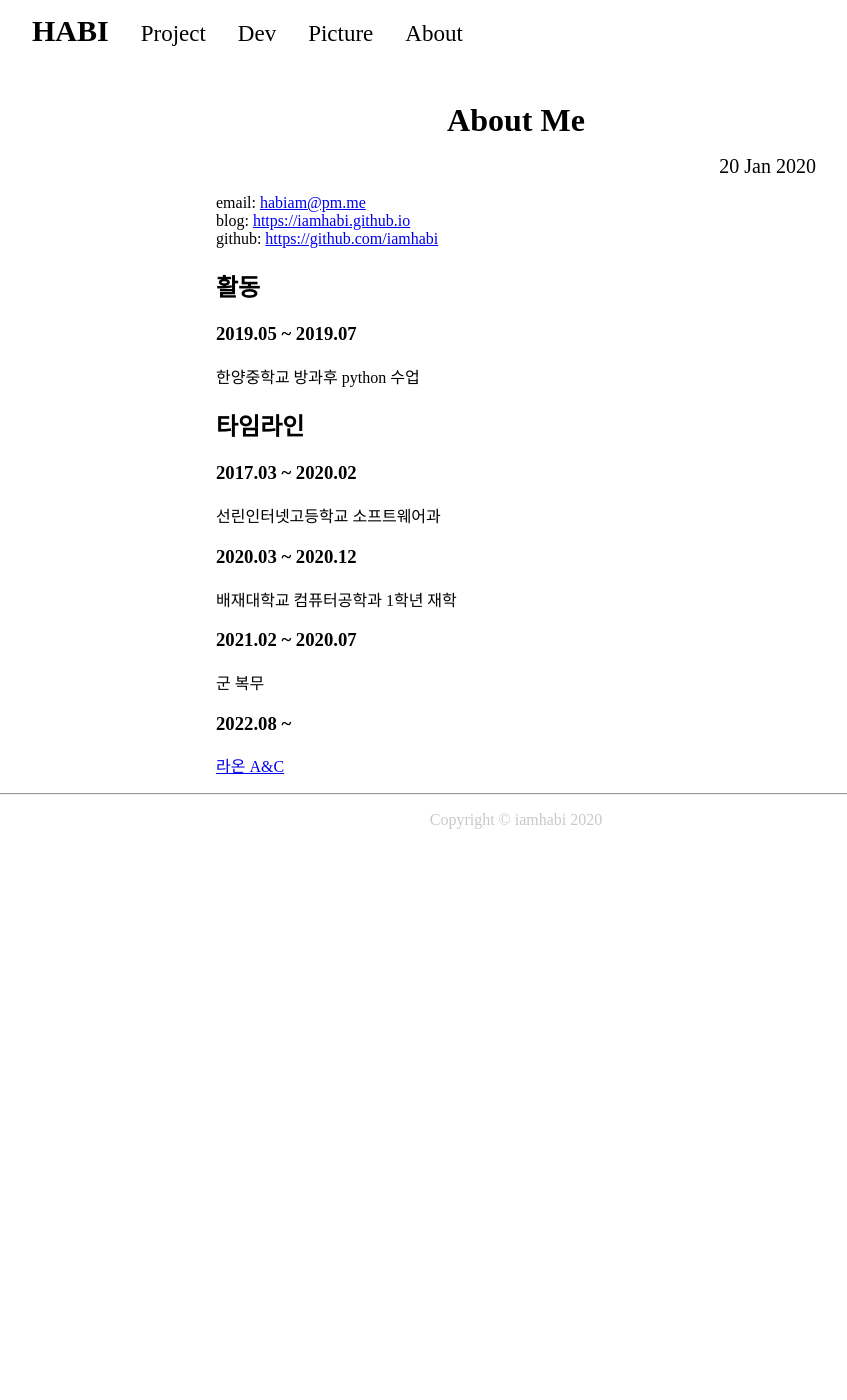
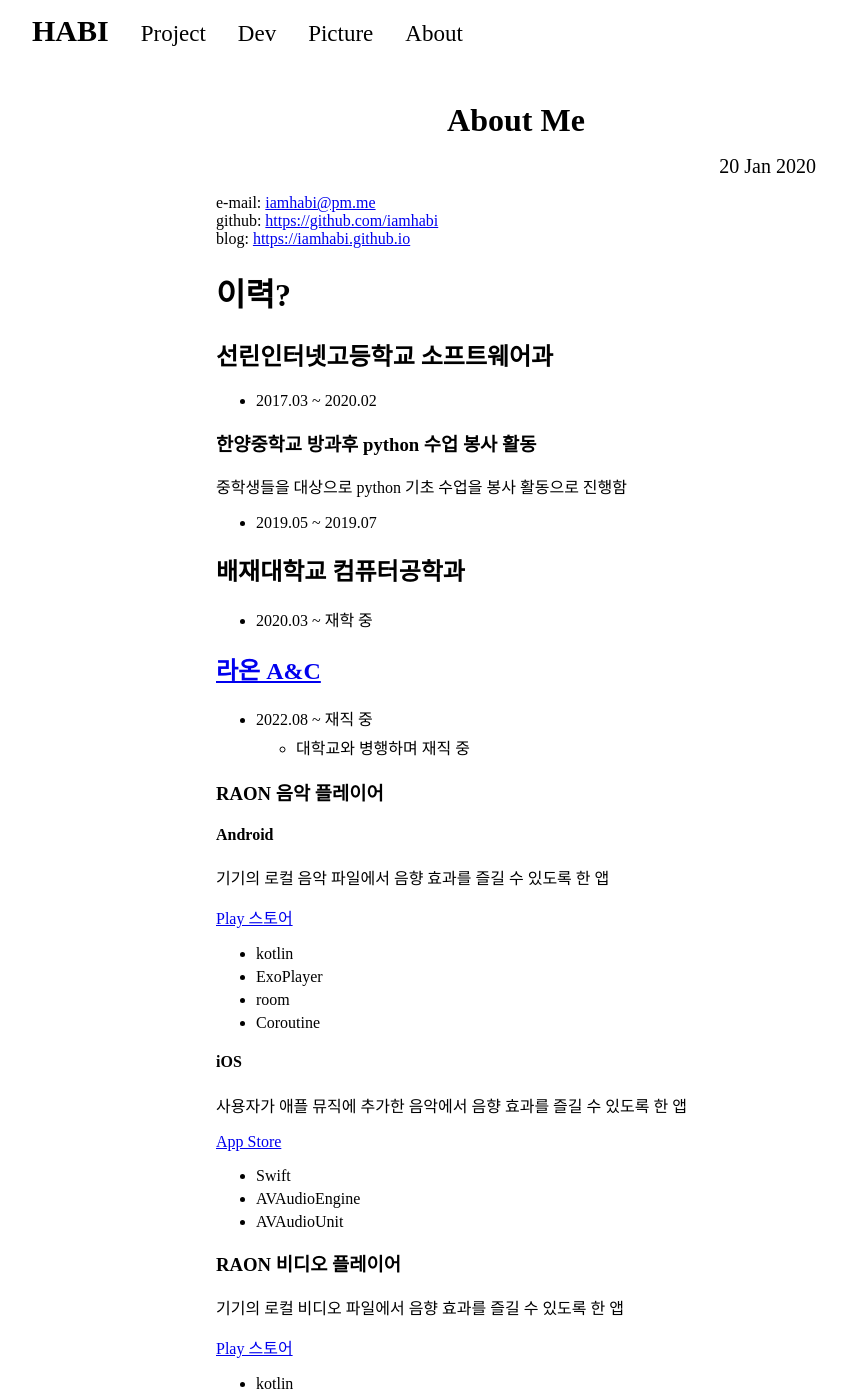
Before and after one commit to iamhabi/iamhabi.github.io, a Jekyll site: the page built from _posts/2020-01-20-AboutMe.md, in a window 1280 px wide and 1400 px high. Shown: the whole window, without its empty margins (124-971 px from the left). Built offline with Jekyll 4.4.1, drawn with Linux system fonts in a browser that asks for light colours; some of the changed text lies outside the part shown.

Commit message:
update about me

```diff
--- a/_posts/2020-01-20-AboutMe.md
+++ b/_posts/2020-01-20-AboutMe.md
@@ -5,23 +5,71 @@ date: 2020-01-20
 category: introduction
 ---
 
-email: [habiam@pm.me](mailto:habiam@pm.me)
+e-mail: [iamhabi@pm.me](mailto:iamhabi@pm.me)
+github: <https://github.com/iamhabi>
 blog: <https://iamhabi.github.io>
-github: <https://github.com/iamhabi>
 
-## 활동
-### 2019.05 ~ 2019.07
-한양중학교 방과후 python 수업
+# 이력?
 
-## 타임라인
-### 2017.03 ~ 2020.02
-선린인터넷고등학교 소프트웨어과
+## 선린인터넷고등학교 소프트웨어과
 
-### 2020.03 ~ 2020.12
-배재대학교 컴퓨터공학과 1학년 재학
+- 2017.03 ~ 2020.02
 
-### 2021.02 ~ 2020.07
-군 복무
+### 한양중학교 방과후 python 수업 봉사 활동
 
-### 2022.08 ~
-[라온 A&C](http://www.raonanc.com/)
+중학생들을 대상으로 python 기초 수업을 봉사 활동으로 진행함
+
+- 2019.05 ~ 2019.07
+
+## 배재대학교 컴퓨터공학과
+
+- 2020.03 ~ 재학 중
+
+## [라온 A&C](http://www.raonanc.com/)
+
+- 2022.08 ~ 재직 중
+	- 대학교와 병행하며 재직 중
+
+### RAON 음악 플레이어
+
+#### Android
+
+기기의 로컬 음악 파일에서 음향 효과를 즐길 수 있도록 한 앱
+
+[Play 스토어](https://play.google.com/store/apps/details?id=com.raonanc.raonplayer)
+
+- kotlin
+- ExoPlayer
+- room
+- Coroutine
+
+#### iOS
+
+사용자가 애플 뮤직에 추가한 음악에서 음향 효과를 즐길 수 있도록 한 앱
+
+[App Store](https://apps.apple.com/kr/app/raon-%EC%9D%8C%EC%95%85-%ED%94%8C%EB%A0%88%EC%9D%B4%EC%96%B4/id6451226272)
+
+- Swift
+- AVAudioEngine
+- AVAudioUnit
+
+### RAON 비디오 플레이어
+
+기기의 로컬 비디오 파일에서 음향 효과를 즐길 수 있도록 한 앱
+
+[Play 스토어](https://play.google.com/store/apps/details?id=com.raon.raonvideoplayerv2)
+
+- kotlin
+- ExoPlayer
+- room
+- Coroutine
+
+### Raon 3D Control System
+
+macOS에 연결된 오디오 인터페이스에 입력되는 소리에 음향 효과를 입힌다.
+
+- SwiftUI
+- AVAudioEngine
+- AVAudioUnit
+
+---
```
